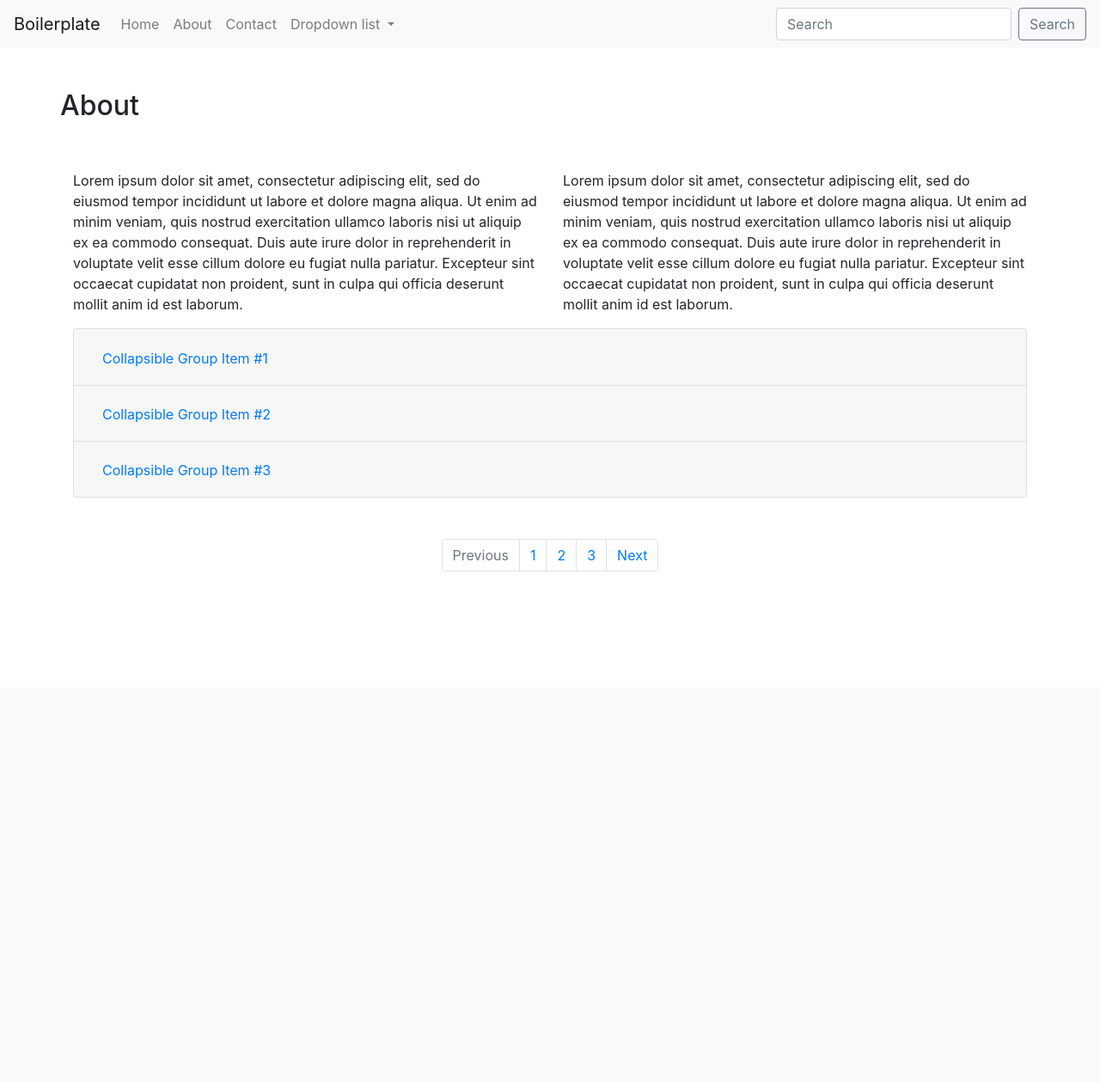
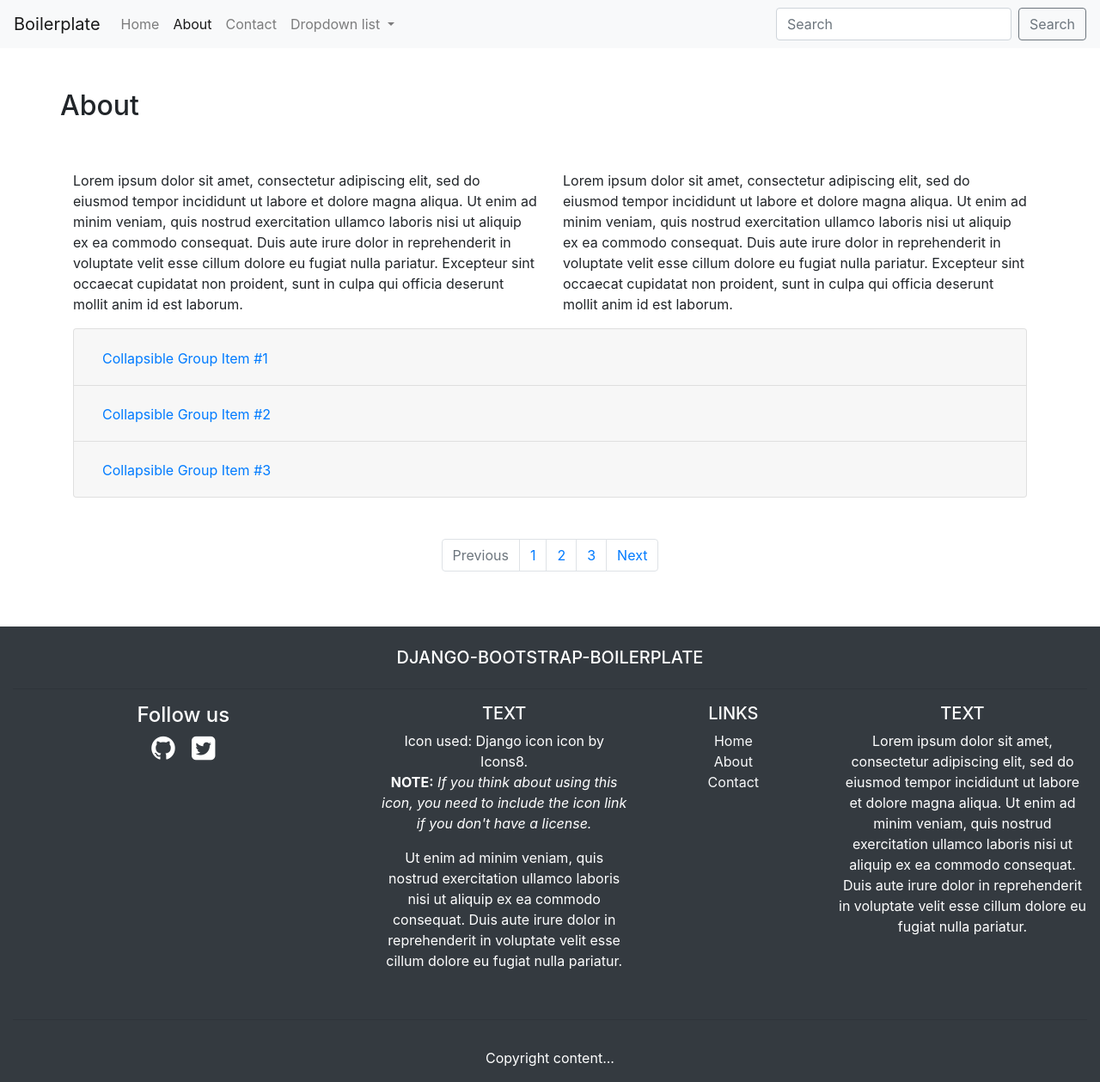
Before and after one commit to endormi/awesome-dj, a Django app: page /about/ in a window 1280 px wide. Shown: the whole page at 86% size. Before the commit the page ends 665 px from the top, so only its background shows below. Run offline with Django 3.2, Linux system fonts and the light colour scheme; some libraries are stand-ins or nearby versions.

Commit message:
Add footer, active class for navbar and icon

```diff
--- a/boilerplate/starter/templates/base.html
+++ b/boilerplate/starter/templates/base.html
@@ -9,9 +9,10 @@
     {% block title %}<title>django-bootstrap-boilerplate</title>{% endblock %}
     <meta name="viewport" content="width=device-width, initial-scale=1, shrink-to-fit=no">
 
-    <!-- <link rel="icon" href="" type="image/x-icon" /> -->
+    <link rel="icon" href="{% static 'assets/icon.png' %}" type="image/png" />
     <link rel="stylesheet" href="{% static 'css/style.css' %}" type="text/css">
     <link rel="stylesheet" href="https://stackpath.bootstrapcdn.com/bootstrap/4.3.1/css/bootstrap.min.css" integrity="sha384-ggOyR0iXCbMQv3Xipma34MD+dH/1fQ784/j6cY/iJTQUOhcWr7x9JvoRxT2MZw1T" crossorigin="anonymous">
+    <link rel="stylesheet" href="https://cdnjs.cloudflare.com/ajax/libs/font-awesome/4.3.0/css/font-awesome.css" type='text/css'>
   </head>
   <body>
 
@@ -23,13 +24,13 @@
 
           <div class="collapse navbar-collapse" id="navbarSupportedContent">
             <ul class="navbar-nav mr-auto">
-              <li class="nav-item">
+              <li {% if active == 'home' %} class="active" {% endif %}>
                 <a class="nav-link" href="{% url 'home' %}">Home</a>
               </li>
-              <li class="nav-item">
+              <li {% if active == 'about' %} class="active" {% endif %}>
                 <a class="nav-link" href="{% url 'about' %}">About</a>
               </li>
-              <li class="nav-item">
+              <li {% if active == 'contact' %} class="active" {% endif %}>
                 <a class="nav-link" href="{% url 'contact' %}">Contact</a>
               </li>
               <li class="nav-item dropdown">
@@ -81,6 +82,55 @@
       </nav>
          <br>
          <br>
+
+         <footer class="container-fluid text-center bg-dark text-white">
+           <div class="row">
+             <div class="col-md-12 mt-md-0 mt-12 bg-dark">
+               <br>
+               <h5 class="text-uppercase">Django-Bootstrap-Boilerplate</h5>
+             </div>
+           </div>
+           <hr>
+           <div class="row">
+             <div class="col-md-4 mb-md-0 mb-3">
+               <h4>Follow us</h4>
+               <a href="https://github.com/endormi/awesome-dj" class="fa fa-github text-white text-decoration-none" style="font-size: 32px; padding-right: 15px;"></a>
+               <a href="https://twitter.com/_endormi/" class="fa fa-twitter-square text-white text-decoration-none" style="font-size: 32px;"></a>
+             </div>
+             <div class="col-md-3 mb-md-0 mb-3">
+               <h5 class="text-uppercase">Text</h5>
+               Icon used: <a target="_blank" href="https://icons8.com/icons/set/django" class="text-white text-decoration-none">Django icon</a> icon by <a target="_blank" href="https://icons8.com" class="text-white text-decoration-none">Icons8</a>.
+               <p><b>NOTE:</b> <i>If you think about using this icon, you need to include the icon link if you don't have a license.</i></p>
+                 <p>Ut enim ad minim veniam, quis nostrud exercitation ullamco laboris nisi ut aliquip ex ea commodo consequat.
+                 Duis aute irure dolor in reprehenderit in voluptate velit esse cillum dolore eu fugiat nulla pariatur.</p>
+                 <br>
+             </div>
+             <div class="col-md-2 mb-md-0 mb-4">
+               <h5 class="text-uppercase">Links</h5>
+               <ul class="list-unstyled">
+                 <li><a href="{% url 'home' %}" class="text-light text-decoration-none">Home</a></li>
+                 <li><a href="{% url 'about' %}" class="text-light text-decoration-none">About</a></li>
+                 <li><a href="{% url 'contact' %}" class="text-light text-decoration-none">Contact</a></li>
+               </ul>
+             </div>
+             <div class="col-md-3 mb-md-0 mb-3">
+               <h5 class="text-uppercase">Text</h5>
+               <p>Lorem ipsum dolor sit amet, consectetur adipiscing elit, sed do eiusmod tempor incididunt ut labore et dolore magna aliqua.
+                 Ut enim ad minim veniam, quis nostrud exercitation ullamco laboris nisi ut aliquip ex ea commodo consequat.
+                 Duis aute irure dolor in reprehenderit in voluptate velit esse cillum dolore eu fugiat nulla pariatur.</p>
+                 <br>
+             </div>
+           </div>
+           <hr>
+         <div class="container-fluid">
+           <div class="row">
+             <div class="col-md-12 bg-dark">
+               <div class="text-center text-white py-3">Copyright content...</div>
+             </div>
+           </div>
+         </div>
+       </footer>
+
 	   <script src="{% static 'js/main.js' %}"></script>
 	   <script src="https://code.jquery.com/jquery-3.3.1.slim.min.js" integrity="sha384-q8i/X+965DzO0rT7abK41JStQIAqVgRVzpbzo5smXKp4YfRvH+8abtTE1Pi6jizo" crossorigin="anonymous"></script>
 	   <script src="https://cdnjs.cloudflare.com/ajax/libs/popper.js/1.14.7/umd/popper.min.js" integrity="sha384-UO2eT0CpHqdSJQ6hJty5KVphtPhzWj9WO1clHTMGa3JDZwrnQq4sF86dIHNDz0W1" crossorigin="anonymous"></script>
--- a/boilerplate/starter/views.py
+++ b/boilerplate/starter/views.py
@@ -1,10 +1,19 @@
 from django.shortcuts import render
 
+
 def home(request):
-  return render(request, "index.html", {})
+
+    context = {"active": "home"}
+    return render(request, "index.html", context=context)
+
 
 def about(request):
-    return render(request, "about.html", {})
+
+    context = {"active": "about"}
+    return render(request, "about.html", context=context)
+
 
 def contact(request):
-    return render(request, "contact.html", {})
+
+    context = {"active": "contact"}
+    return render(request, "contact.html", context=context)
```
Also changed, not shown: boilerplate/starter/static/assets/icon.png (added).
